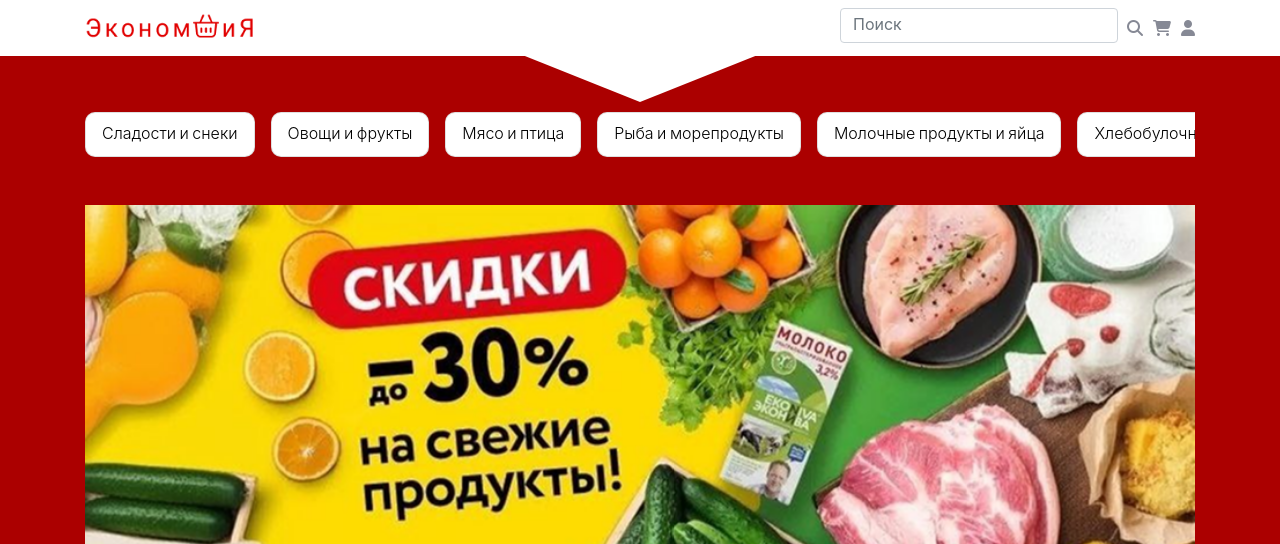
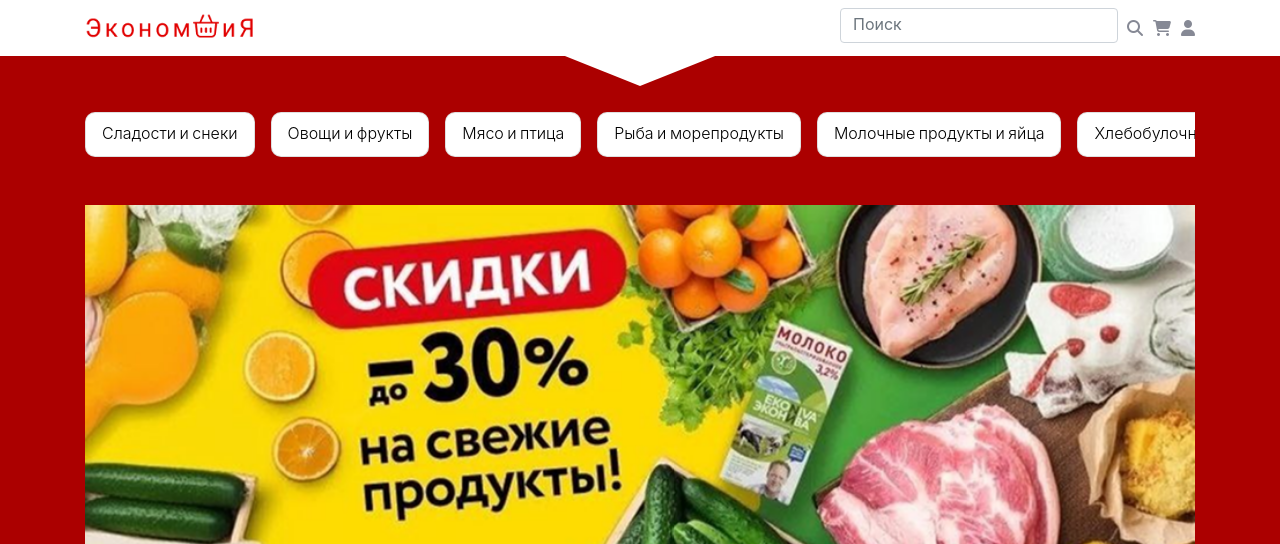
Before and after one commit to vikadonskaya/diplom, a Django app: page / in a window 1280 px wide. Shown: the top 544 px of the page. Run offline with Django 5.2, Linux system fonts and the light colour scheme; data comes from the database, SQL or seed files in the repository; some libraries are stand-ins or nearby versions.

Commit message:
Update style.css

```diff
--- a/static/css/style.css
+++ b/static/css/style.css
@@ -11,25 +11,13 @@ body {
     position: absolute;
     z-index: 1998;
     left: 50%; /* Устанавливаем левую границу на 50% */
-    top: 9%; /* Устанавливаем верхнюю границу на 50% */
+    top: auto; /* Устанавливаем верхнюю границу на 50% */
     transform: translate(-50%, -50%); /* Сдвигаем элемент на половину его ширины и высоты */
     width: 0;
     height: 0;
     border-top: 60px solid #fff;
     border-left: 150px solid transparent;
     border-right: 150px solid transparent;
-}
-
-@media (max-width: 768px) {
-    .triangle {
-        top: 3%; /* Меняем положение для меньших экранов */
-    }
-}
-
-@media (min-width: 769px) {
-    .triangle {
-        top: 9%; /* Исходное положение для больших экранов */
-    }
 }
 
 
```
